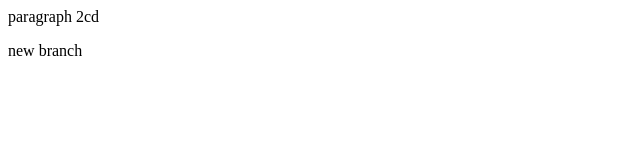
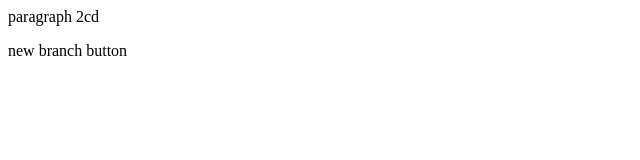
Before and after one commit to student-tech123/localrepo, a plain HTML site: page index.html in a window 1280 px wide. Shown: the full height of the page, 0-640 px from the left. Drawn offline with Linux system fonts and the light colour scheme.

Commit message:
adding button

```diff
--- a/index.html
+++ b/index.html
@@ -1,2 +1,2 @@
 <p>paragraph 2cd</p>
-<p>new branch</p>
+<p>new branch button </p>
```
